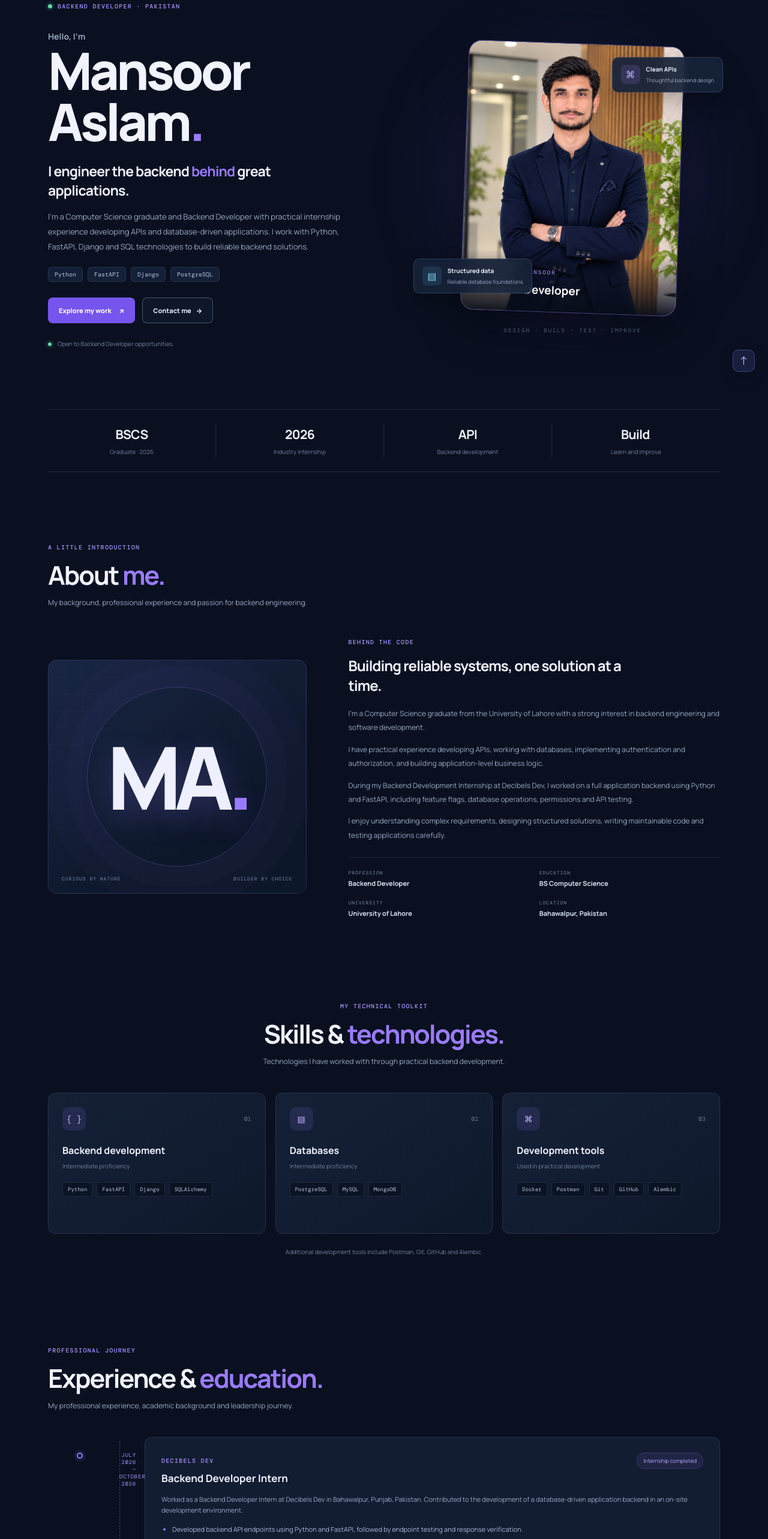
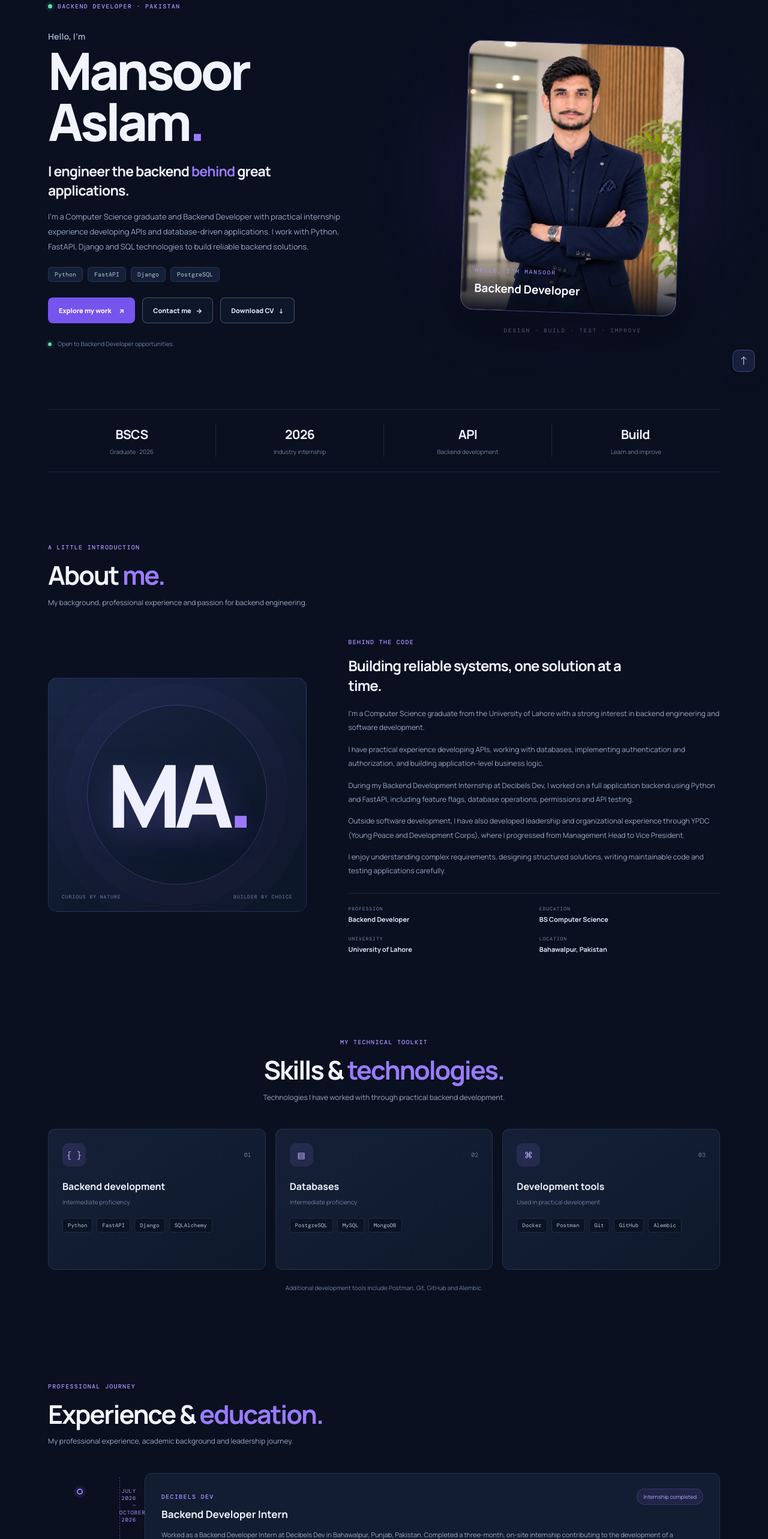
Before and after one commit to mansooraslam360-ai/mansoor-portfolio, a Next.js app: page / in a window 1280 px wide. Shown: the part 160-2726 px from the top of the page at 60% size. Built offline with nearby package versions, Linux system fonts and the light colour scheme.

Commit message:
Add CV download and complete professional experience

```diff
--- a/app/page.tsx
+++ b/app/page.tsx
@@ -6,11 +6,16 @@ import { useState, type FormEvent } from "react";
 
 const emailAddress = "mansooraslam360@gmail.com";
 
+const phoneNumber = "03078995104";
+
 const linkedinUrl =
   "https://www.linkedin.com/in/mansoor-aslam-649235361/";
 
 const githubUrl =
   "https://github.com/mansooraslam360-ai";
+
+const cvUrl =
+  "/cv/Mansoor_Aslam_Backend_Developer_CV.pdf";
 
 const navigation = [
   ["Home", "home"],
@@ -224,6 +229,17 @@ export default function Home() {
               Contact me <span aria-hidden="true">→</span>
             </a>
 
+            {/* DOWNLOAD CV */}
+
+            <a
+              className="button button-ghost"
+              href={cvUrl}
+              download="Mansoor_Aslam_Backend_Developer_CV.pdf"
+            >
+              Download CV
+              <span aria-hidden="true">↓</span>
+            </a>
+
           </div>
 
           <p className="hero-footnote">
@@ -257,30 +273,6 @@ export default function Home() {
               <span>HELLO, I'M MANSOOR</span>
               <strong>Backend Developer</strong>
             </div>
-
-          </div>
-
-          <div className="floating-card floating-top">
-
-            <span className="float-icon">⌘</span>
-
-            <span>
-              <b>Clean APIs</b>
-              <small>Thoughtful backend design</small>
-            </span>
-
-          </div>
-
-          <div className="floating-card floating-bottom">
-
-            <span className="float-icon float-icon-blue">
-              ▤
-            </span>
-
-            <span>
-              <b>Structured data</b>
-              <small>Reliable database foundations</small>
-            </span>
 
           </div>
 
@@ -391,6 +383,14 @@ export default function Home() {
               backend using Python and FastAPI, including
               feature flags, database operations, permissions
               and API testing.
+            </p>
+
+            <p>
+              Outside software development, I have also
+              developed leadership and organizational
+              experience through YPDC (Young Peace and
+              Development Corps), where I progressed from
+              Management Head to Vice President.
             </p>
 
             <p>
@@ -560,17 +560,18 @@ export default function Home() {
               <p>
                 Worked as a Backend Developer Intern at
                 Decibels Dev in Bahawalpur, Punjab, Pakistan.
-                Contributed to the development of a
-                database-driven application backend in an
-                on-site development environment.
+                Completed a three-month, on-site internship
+                contributing to the development of a
+                database-driven application backend.
               </p>
 
               <ul>
 
                 <li>
-                  Developed backend API endpoints using
-                  Python and FastAPI, followed by endpoint
-                  testing and response verification.
+                  Independently developed backend API
+                  endpoints using Python and FastAPI,
+                  followed by endpoint testing and
+                  response verification.
                 </li>
 
                 <li>
@@ -591,9 +592,13 @@ export default function Home() {
                 </li>
 
                 <li>
-                  Worked on application validation,
-                  database operations and backend
-                  business logic.
+                  Collaborated with frontend developers
+                  during application development.
+                </li>
+
+                <li>
+                  Used Swagger / OpenAPI documentation
+                  to inspect and work with API endpoints.
                 </li>
 
                 <li>
@@ -613,6 +618,7 @@ export default function Home() {
                 <span>Docker</span>
                 <span>Alembic</span>
                 <span>Postman</span>
+                <span>Swagger</span>
 
               </div>
 
@@ -669,7 +675,7 @@ export default function Home() {
 
           </div>
 
-          {/* YPDC UNIVERSITY LEADERSHIP */}
+          {/* YPDC: VICE PRESIDENT */}
 
           <div className="timeline-item">
 
@@ -678,7 +684,7 @@ export default function Home() {
             </div>
 
             <div className="timeline-date">
-              UNIVERSITY LEADERSHIP
+              JANUARY 2026 — JULY 2026
             </div>
 
             <article className="timeline-card">
@@ -704,17 +710,108 @@ export default function Home() {
               </div>
 
               <p>
-                Progressed from Management Head to Vice
-                President within YPDC (Young Peace and
-                Development Corps), a university society.
+                Promoted to Vice President after serving
+                as Management Head within YPDC, a
+                university society.
               </p>
+
+              <ul>
+
+                <li>
+                  Coordinated society members and teams
+                  in university activities.
+                </li>
+
+                <li>
+                  Supported event planning, scheduling
+                  and organizational operations.
+                </li>
+
+                <li>
+                  Managed event operations and worked
+                  with teams to coordinate activities.
+                </li>
+
+              </ul>
 
               <div className="timeline-tags">
 
                 <span>Vice President</span>
-                <span>Management Head</span>
                 <span>Leadership</span>
                 <span>Team Coordination</span>
+                <span>Event Management</span>
+
+              </div>
+
+            </article>
+
+          </div>
+
+          {/* YPDC: MANAGEMENT HEAD */}
+
+          <div className="timeline-item">
+
+            <div className="timeline-marker">
+              <span />
+            </div>
+
+            <div className="timeline-date">
+              MAY 2025 — JANUARY 2026
+            </div>
+
+            <article className="timeline-card">
+
+              <div className="timeline-card-head">
+
+                <div>
+
+                  <span className="mini-label">
+                    YPDC · YOUNG PEACE AND DEVELOPMENT CORPS
+                  </span>
+
+                  <h3>
+                    Management Head
+                  </h3>
+
+                </div>
+
+                <span className="timeline-badge">
+                  Leadership
+                </span>
+
+              </div>
+
+              <p>
+                Served as Management Head, contributing
+                to the planning, coordination and execution
+                of university society activities.
+              </p>
+
+              <ul>
+
+                <li>
+                  Managed society members and coordinated
+                  teams.
+                </li>
+
+                <li>
+                  Organized university events and
+                  coordinated event operations.
+                </li>
+
+                <li>
+                  Planned activities and schedules to
+                  support society initiatives.
+                </li>
+
+              </ul>
+
+              <div className="timeline-tags">
+
+                <span>Management</span>
+                <span>Event Planning</span>
+                <span>Team Coordination</span>
+                <span>Operations</span>
 
               </div>
 
@@ -857,7 +954,8 @@ export default function Home() {
 
               <div>
                 <span>06</span>
-                API development, testing and validation
+                API development, Swagger documentation,
+                testing and validation
               </div>
 
             </div>
@@ -1076,6 +1174,21 @@ export default function Home() {
 
               <a
                 className="contact-detail"
+                href={`tel:${phoneNumber}`}
+              >
+
+                <span className="detail-icon">☎</span>
+
+                <span>
+                  <small>PHONE</small>
+                  <b>{phoneNumber}</b>
+                  <em>Call me</em>
+                </span>
+
+              </a>
+
+              <a
+                className="contact-detail"
                 href={linkedinUrl}
                 target="_blank"
                 rel="noreferrer"
@@ -1170,6 +1283,13 @@ export default function Home() {
           <a href="#projects">Projects</a>
 
           <a
+            href={cvUrl}
+            download="Mansoor_Aslam_Backend_Developer_CV.pdf"
+          >
+            Download CV ↓
+          </a>
+
+          <a
             href={githubUrl}
             target="_blank"
             rel="noreferrer"
```
Also changed, not shown: 1 other file (tests, documents, lock files or other folders).
